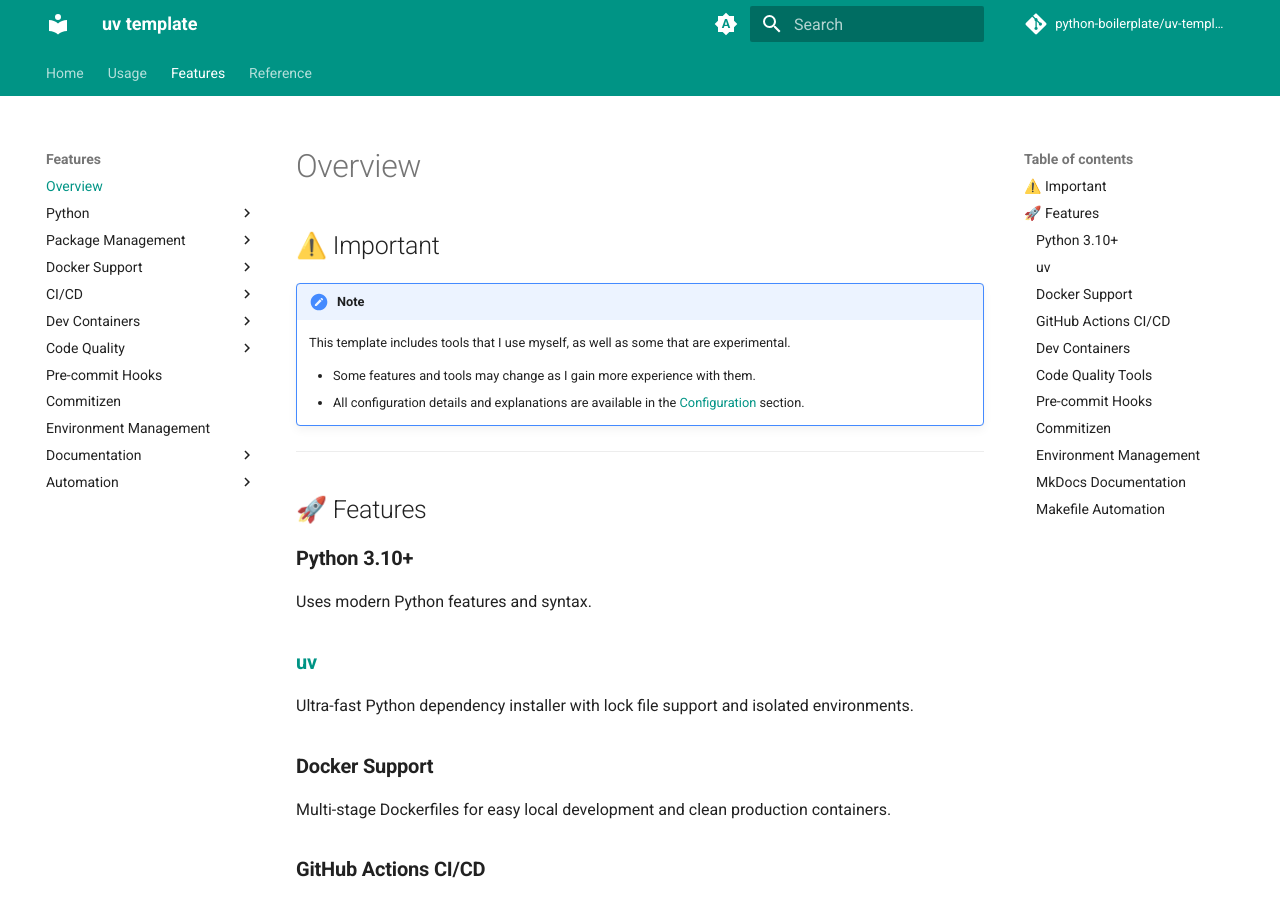
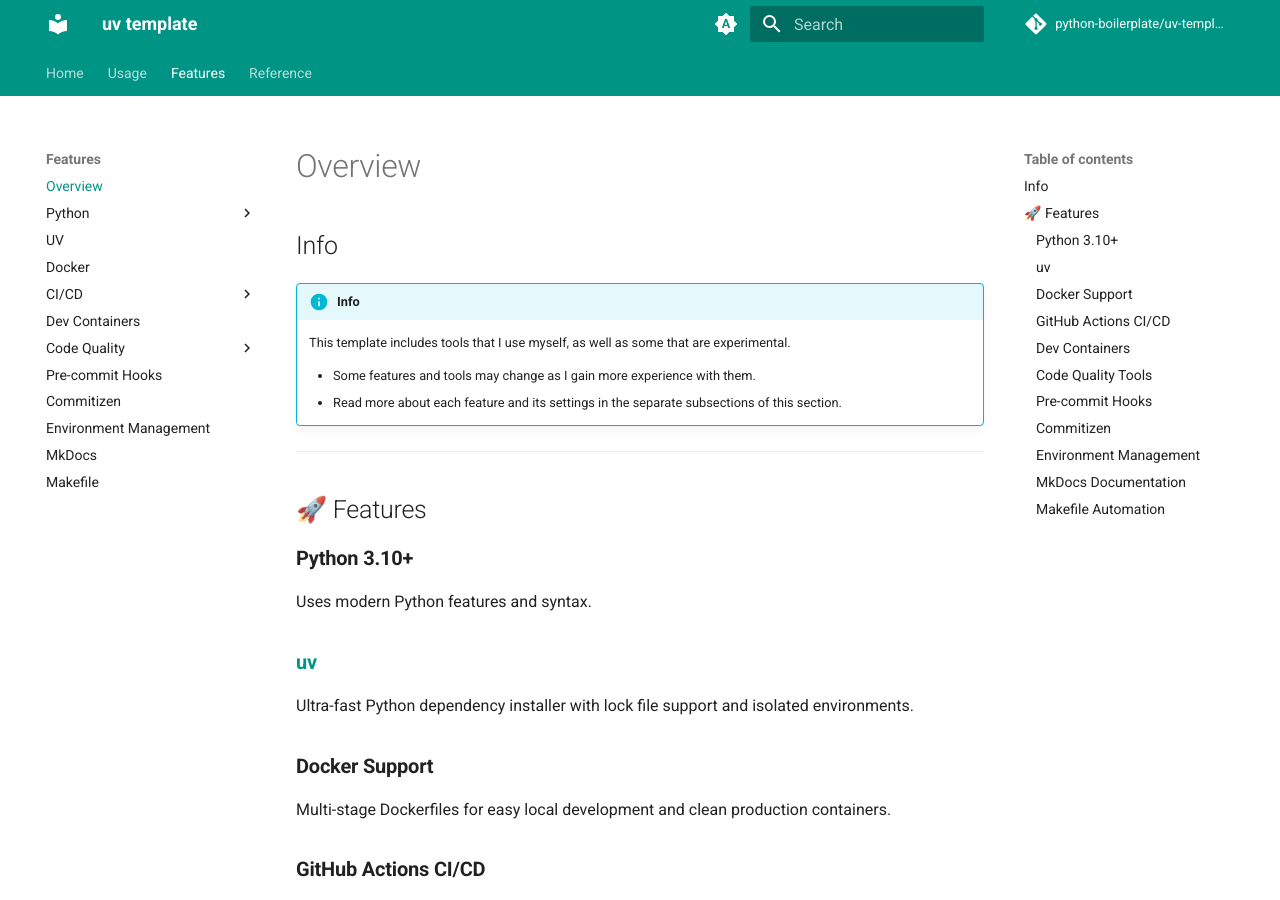
Before and after one commit to python-boilerplate/uv-template, an MkDocs documentation site: the page built from docs/features/index.md, in a window 1280 px wide and 900 px high. Built offline with MkDocs 1.6.1 and Material for MkDocs 9.7.7, drawn with Linux system fonts in a browser that asks for light colours; comment, search, counter and statistics services are not loaded.

Commit message:
docs: update README.md, improve features overview, and restructure mkdocs navigation

```diff
--- a/docs/features/index.md
+++ b/docs/features/index.md
@@ -1,10 +1,10 @@
 
-## ⚠️ Important
-!!! note
+## Info
+!!! info
     This template includes tools that I use myself, as well as some that are experimental.
 
     - Some features and tools may change as I gain more experience with them.
-    - All configuration details and explanations are available in the [Configuration](./configuration.md) section.
+    - Read more about each feature and its settings in the separate subsections of this section.
 
 ---
 
--- a/mkdocs.yml
+++ b/mkdocs.yml
@@ -1,5 +1,4 @@
 site_name: uv template
-site-description: A comprehensive template for quickly starting new Python projects with modern development tools and best practices.
 repo_url: https://github.com/python-boilerplate/uv-template
 repo_name: python-boilerplate/uv-template
 
@@ -16,15 +15,12 @@
     - Overview: features/index.md
     - Python:
       - Python 3.10+: features/python.md
-    - Package Management:
-      - uv: features/uv.md
-    - Docker Support:
-      - Overview: features/docker.md
+    - UV: features/uv.md
+    - Docker: features/docker.md
     - CI/CD:
       - GitHub Actions: features/ci/github_actions.md
       - GitLab CI: features/ci/gitlab_ci.md
-    - Dev Containers:
-      - Overview: features/devcontainers.md
+    - Dev Containers: features/devcontainers.md
     - Code Quality:
       - Ruff: features/code_quality/ruff.md
       - MyPy: features/code_quality/mypy.md
@@ -33,10 +29,8 @@
     - Pre-commit Hooks: features/pre-commit.md
     - Commitizen: features/commitizen.md
     - Environment Management: features/environment.md
-    - Documentation:
-      - MkDocs: features/mkdocs.md
-    - Automation:
-      - Makefile: features/makefile.md
+    - MkDocs: features/mkdocs.md
+    - Makefile: features/makefile.md
   - Reference:
     - Project Structure: reference/project_structure.md
 
```
Also changed, not shown: README.md (+8 -8 lines), docs/home/index.md (+9 -9 lines), docs/reference/project_structure.md (+1 -1 lines).
